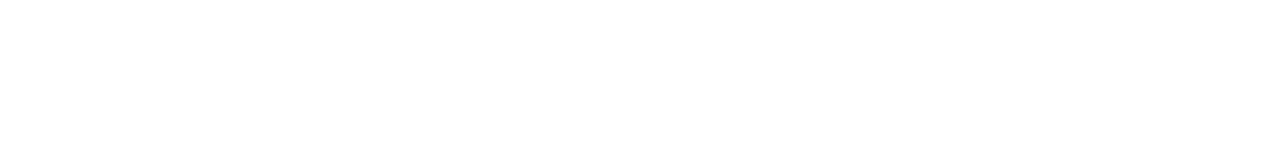
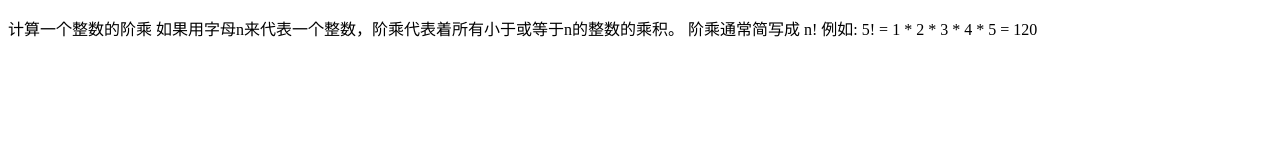
Before and after one commit to shikuai/Basic-Algorithm, a plain HTML site: page FactorializeANumber.html in a window 1280 px wide. Drawn offline with Linux system fonts and the light colour scheme.

Commit message:
补充文本

```diff
--- a/FactorializeANumber.html
+++ b/FactorializeANumber.html
@@ -5,6 +5,15 @@
 	<title>阶乘</title>
 </head>
 <body>
+<p>
+	计算一个整数的阶乘
+
+	如果用字母n来代表一个整数，阶乘代表着所有小于或等于n的整数的乘积。
+
+	阶乘通常简写成 n!
+
+	例如: 5! = 1 * 2 * 3 * 4 * 5 = 120
+</p>
 <script type="text/javascript">
 
 	/*	function factorialize(num) {
```
Also changed, not shown: ConfirmTheEnding.html (+5 -0 lines), LargestArrays.html (+3 -0 lines).
